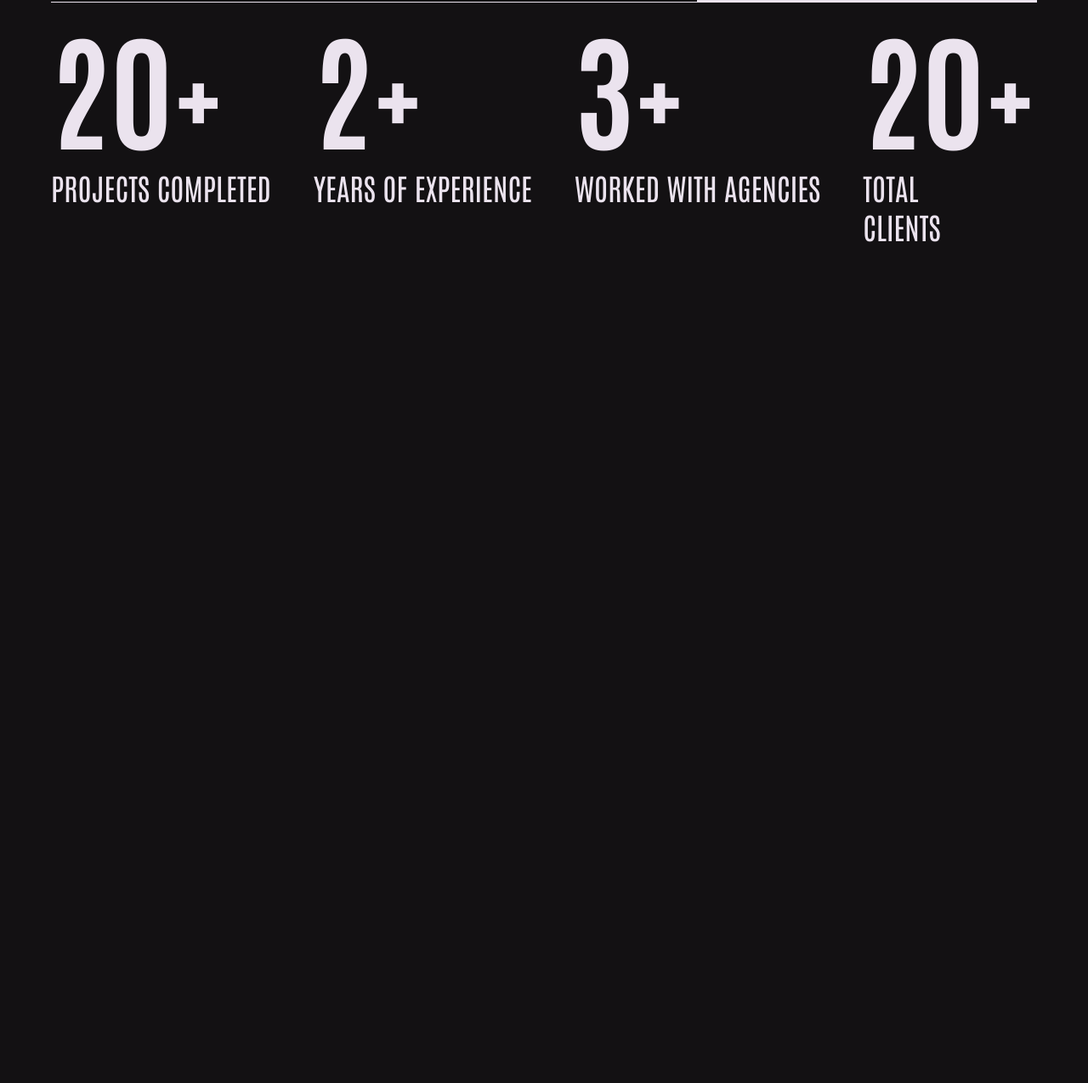
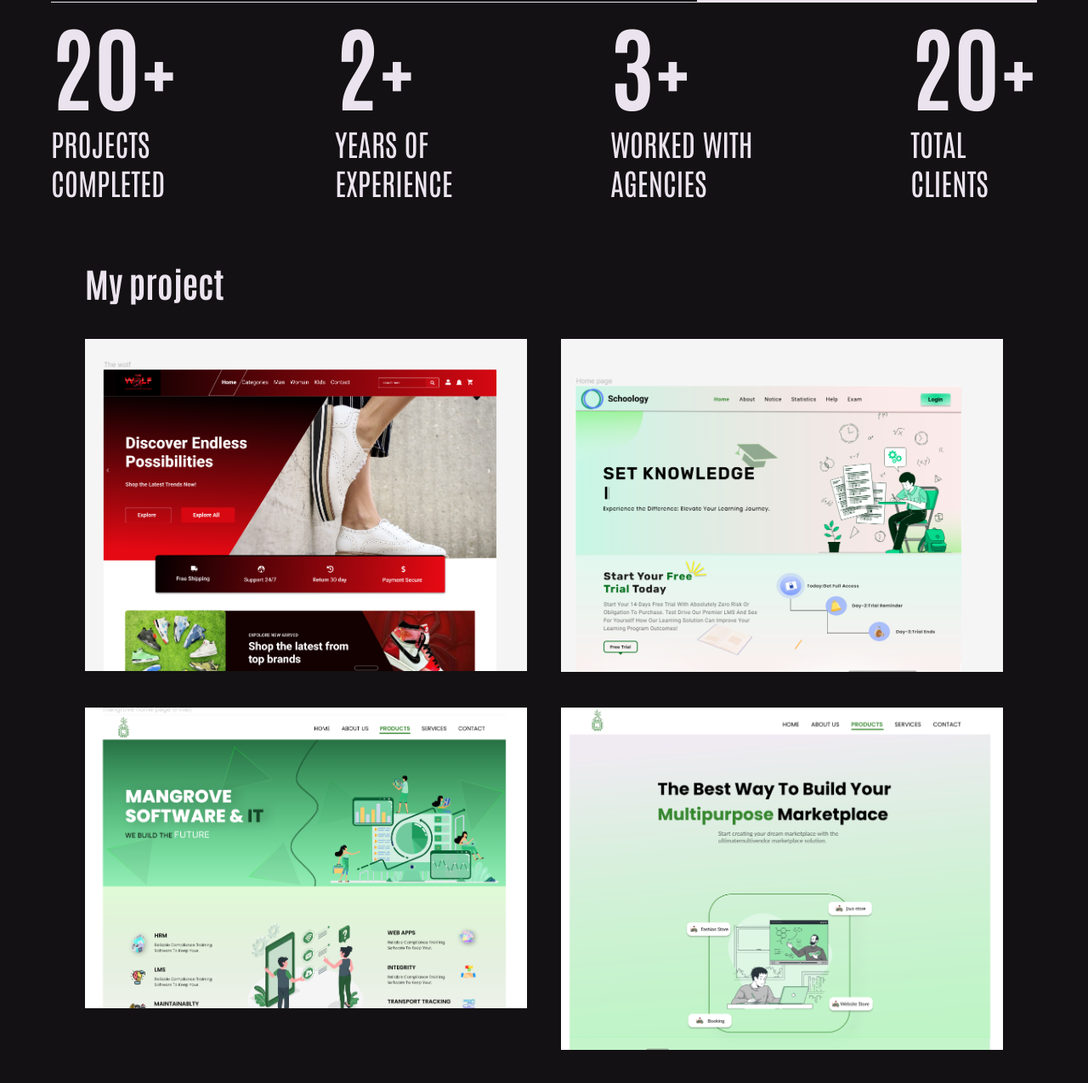
Before and after one commit to afsana43/personal-protfolio, a plain HTML site: page index.html in a window 1280 px wide. Shown: the part 775-2050 px from the top of the page at 85% size. Before the commit the page ends 1094 px from the top, so only its background shows below. Drawn offline with Linux system fonts and the light colour scheme.

Commit message:
project section done

```diff
--- a/index.html
+++ b/index.html
@@ -41,19 +41,19 @@
             <div class="counter-container">
               <div class="single-count">
                 <h1>20+</h1>
-                <h3>Projects
+                <h3>Projects <br>
                   completed</h3>
 
               </div>
               <div class="single-count">
                 <h1>2+</h1>
-                <h3>years of
+                <h3>years of <br>
                   experience </h3>
 
               </div>
               <div class="single-count">
                 <h1>3+</h1>
-                <h3>worked with
+                <h3>worked with <br>
                   agencies</h3>
 
               </div>
@@ -66,8 +66,26 @@
             </div>
         </section>
     </header>
+
+    <!-- main content start here -->
     <main>
-
+        <section class="project-container">
+          <h1 class="project-title">My project</h1>
+          <div class="projects">
+            <div class="project">
+              <img src="./img/Screenshot (31).png" alt="">
+            </div>
+            <div class="project">
+              <img src="./img/Screenshot (32).png" alt="">
+            </div>
+            <div class="project">
+              <img src="./img/Screenshot (33).png" alt="">
+            </div>
+            <div class="project">
+              <img src="./img/Screenshot (34).png" alt="">
+            </div>
+          </div>
+        </section>
     </main>
 
     <footer>
--- a/style.css
+++ b/style.css
@@ -9,10 +9,10 @@ body {
 }
 
 .header-container {
-    height: 100vh;
+    height: 100%;
     background-image: url('./img/bg.avif');
     background-repeat: no-repeat;
-    background-position: center;
+    background-position: center top;
 
 }
 
@@ -87,31 +87,72 @@ body {
     justify-content: end;
 
 }
-.counter-container{
+
+.counter-container {
     display: flex;
-    gap: 50px;
+    justify-content: space-between;
 }
-.single-count h1{
+
+.single-count h1 {
     text-transform: uppercase;
-    color:var(--primary-font-color) ;
-    font-size: 150px;
+    color: var(--primary-font-color);
+    font-size: 110px;
     font-weight: bolder;
 }
-.single-count  {
+
+.single-count {
     text-transform: uppercase;
-    color:var(--primary-font-color) ;
+    color: var(--primary-font-color);
     font-size: 30px;
     padding-bottom: 30px;
 }
 
+/* project section */
+.project-container {
+    margin: 40px;
+    background: var(--primary-bg);
+}
 
+.projects {
+    display: grid;
+    grid-template-columns: auto auto;
+    gap: 40px;
+}
+.projects img{
+    width: 100%;
+}
+
+.project-title {
+    font-size: 40px;
+    color:var(--primary-font-color) ;
+    font-weight: bold;
+    margin: 40px;
+    margin-inline-start: auto;
+}
 
 
 /* responsive deisgn started here */
 @media only screen and (min-width:200px) and (max-width:576px) {
-    .nav-iteam {
-        font-size: 10px;
+    .banner-title h1 {
+        font-size: 80px;
+
 
     }
 
+    .counter-container {
+        flex-direction: column;
+    }
+
+    .banner-profile-container {
+        flex-direction: column;
+    }
+
+    .profile-img img {
+        width: 100%;
+    }
+    .projects {
+        display: grid;
+        grid-template-columns: auto ;
+
+    }
 }
```
Also changed, not shown: img/Screenshot (31).png (added), img/Screenshot (32).png (added), img/Screenshot (33).png (added), img/Screenshot (34).png (added).
